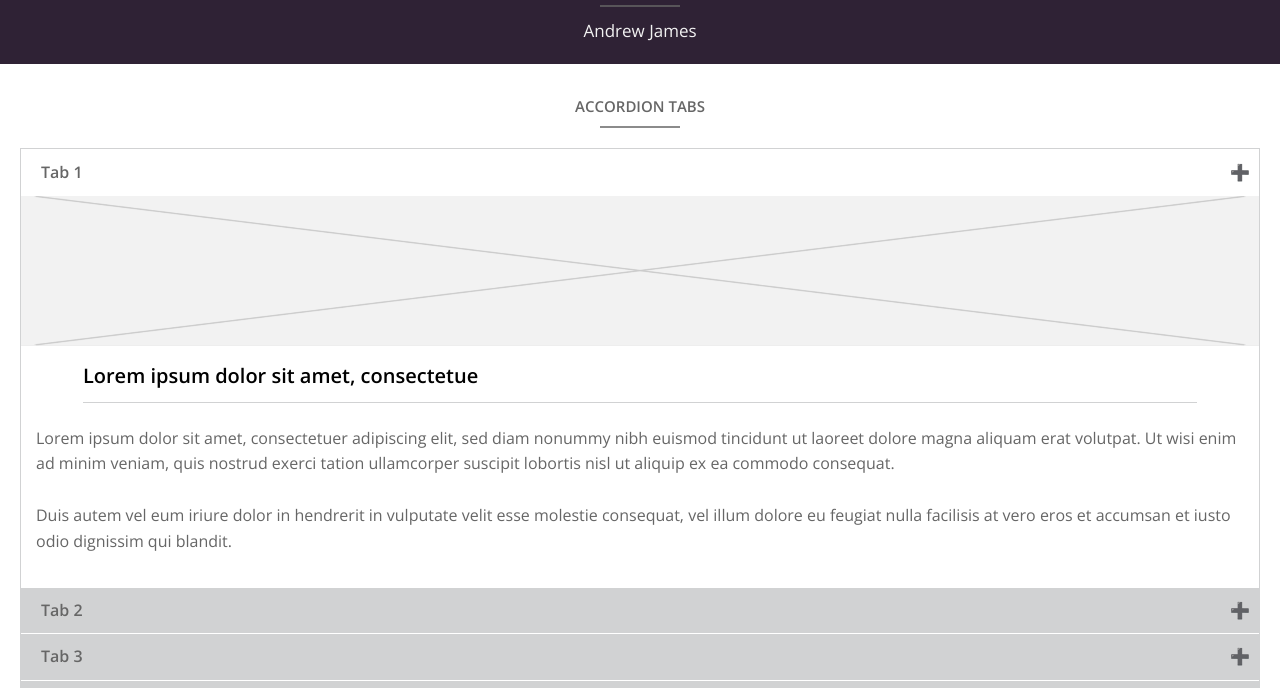
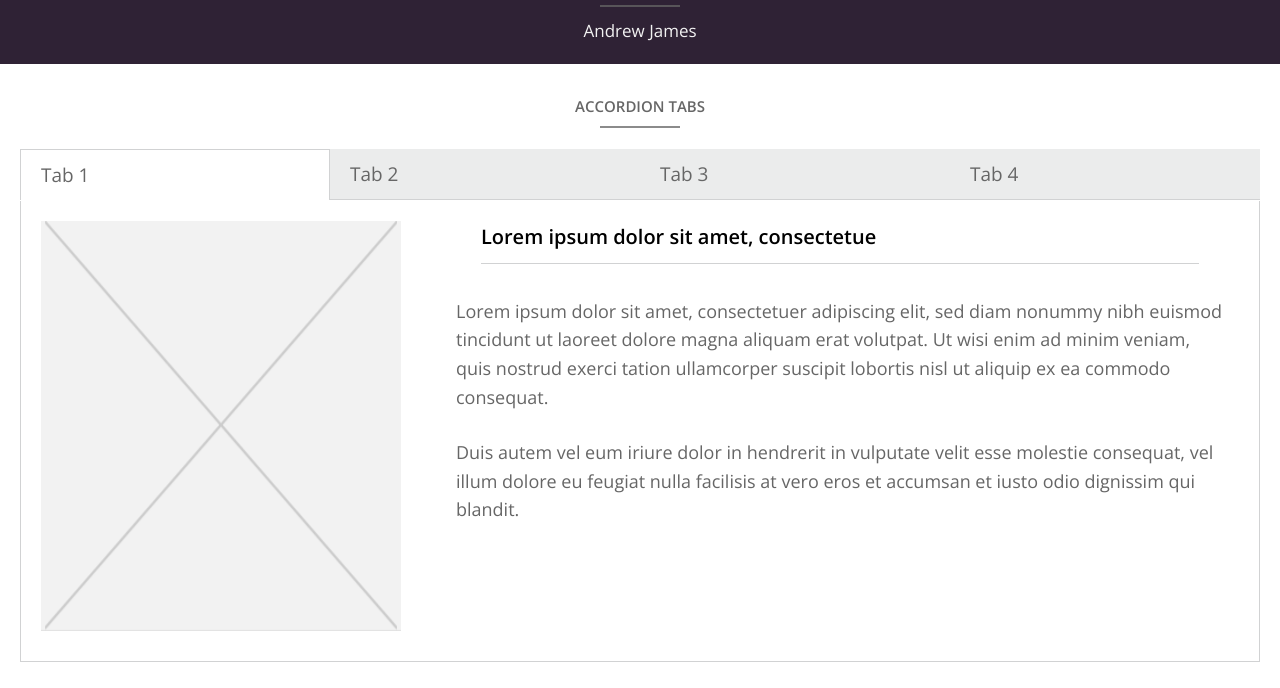
Before and after one commit to andrew-t-james/pattern-party, a website: page index.html in a window 1280 px wide. Shown: the part 63-751 px from the top of the page. Drawn offline with nearby package versions, Linux system fonts and the light colour scheme.

Commit message:
Add responsive tabs for accordion

```diff
--- a/assets/scss/components/_nav-bar.scss
+++ b/assets/scss/components/_nav-bar.scss
@@ -56,7 +56,7 @@
   }
 }
 
-@media screen and (min-width: 50rem) {
+@media screen and (min-width: 90rem) {
   .nav-bar-link-section {
     background: darken(#d1d2d3, 10%);
     display: flex;
--- a/assets/scss/components/_tabs.scss
+++ b/assets/scss/components/_tabs.scss
@@ -4,10 +4,11 @@
   flex-wrap: wrap;
 
   & label {
-    background: var(--grey-light);
+    background: lighten(#d1d2d3, 10%);
     cursor: pointer;
     display: block;
-    font-weight: bold;
+    font-size: 1.9rem;
+    font-weight: 100;
     margin: 0.5px 0;
     order: 1;
     order: initial;
@@ -24,7 +25,8 @@
   }
 
   & input[type="radio"]:checked + label + .tab {
-    display: block;
+    display: flex;
+    flex-direction: column;
   }
 }
 
@@ -89,3 +91,65 @@
     width: 90%;
   }
 }
+
+@media screen and (min-width: 50rem) {
+  .accordion-section {
+    margin: 0 auto;
+    max-width: 130rem;
+  }
+
+  .accordion-tabs {
+    border: none;
+
+    & input[type="radio"]:checked + label + .tab {
+      flex-direction: row;
+    }
+
+    & input[type="radio"]:checked + label {
+      border-left: 1px solid var(--grey-light);
+      border-right: 1px solid var(--grey-light);
+      border-top: 1px solid var(--grey-light);
+    }
+
+    & input[type="radio"]:not(:checked) + label {
+      border-bottom: 1px solid var(--grey-light);
+    }
+
+    & img {
+      height: 45rem;
+      padding: 2rem;
+      width: 40rem;
+    }
+
+    .tab {
+      border-bottom: 1px solid var(--grey-light);
+      border-left: 1px solid var(--grey-light);
+      border-right: 1px solid var(--grey-light);
+      order: 1;
+
+      & .tab-copy {
+        display: flex;
+        flex-direction: column;
+        padding: 2rem;
+
+        & p {
+          font-size: 1.8rem;
+        }
+      }
+    }
+
+    label {
+      width: 25%;
+    }
+  }
+
+  .tab-plus-sign {
+    display: none;
+  }
+}
+
+@media screen and (min-width: 100rem) {
+  .accordion-section {
+    padding: 0;
+  }
+}
--- a/index.html
+++ b/index.html
@@ -27,6 +27,7 @@
         <label for="tab-one" class="tab-title">Tab 1 <span class="tab-plus-sign">&#x2795;</span></label>
         <div class="tab">
           <img src="./assets/images/placeholder-mobile.png" alt="placeholder image" class="tab-placeholder">
+          <div class="tab-copy">
             <h3 class="tab__heading">Lorem ipsum dolor sit amet, consectetue</h3>
             <p>
               Lorem ipsum dolor sit amet, consectetuer adipiscing elit, sed diam nonummy nibh euismod tincidunt ut laoreet dolore magna
@@ -38,11 +39,13 @@
               facilisis at vero eros et accumsan et iusto odio dignissim qui blandit.
             </p>
           </div>
+        </div>
         <input type="radio" name="tabs" id="tab-two">
         <label for="tab-two" class="tab-title">Tab 2 <span class="tab-plus-sign">&#x2795;</span></label>
         <div class="tab">
           <img src="./assets/images/placeholder-mobile.png" alt="placeholder image" class="tab-placeholder">
-          <h3 class="tab__heading">Lorem ipsum dolor sit amet, consectetue</h3>
+          <div class="tab-copy">
+            <h3 class="tab__heading">Lorem 2 ipsum dolor sit amet, consectetue</h3>
             <p>
               Lorem ipsum dolor sit amet, consectetuer adipiscing elit, sed diam nonummy nibh euismod tincidunt ut laoreet dolore magna
               aliquam erat volutpat. Ut wisi enim ad minim veniam, quis nostrud exerci tation ullamcorper suscipit lobortis
@@ -53,11 +56,13 @@
               facilisis at vero eros et accumsan et iusto odio dignissim qui blandit.
             </p>
           </div>
+        </div>
         <input type="radio" name="tabs" id="tab-three">
         <label for="tab-three" class="tab-title">Tab 3 <span class="tab-plus-sign">&#x2795;</span></label>
         <div class="tab">
           <img src="./assets/images/placeholder-mobile.png" alt="placeholder image" class="tab-placeholder">
-          <h3 class="tab__heading">Lorem ipsum dolor sit amet, consectetue</h3>
+          <div class="tab-copy">
+            <h3 class="tab__heading">Lorem 3 ipsum dolor sit amet, consectetue</h3>
             <p>
               Lorem ipsum dolor sit amet, consectetuer adipiscing elit, sed diam nonummy nibh euismod tincidunt ut laoreet dolore magna
               aliquam erat volutpat. Ut wisi enim ad minim veniam, quis nostrud exerci tation ullamcorper suscipit lobortis
@@ -68,11 +73,13 @@
               facilisis at vero eros et accumsan et iusto odio dignissim qui blandit.
             </p>
           </div>
+        </div>
         <input type="radio" name="tabs" id="tab-four">
         <label for="tab-four" class="tab-title">Tab 4 <span class="tab-plus-sign">&#x2795;</span></label>
         <div class="tab">
           <img src="./assets/images/placeholder-mobile.png" alt="placeholder image" class="tab-placeholder">
-          <h3 class="tab__heading">Lorem ipsum dolor sit amet, consectetue</h3>
+          <div class="tab-copy">
+            <h3 class="tab__heading">Lorem 4 ipsum dolor sit amet, consectetue</h3>
             <p>
               Lorem ipsum dolor sit amet, consectetuer adipiscing elit, sed diam nonummy nibh euismod tincidunt ut laoreet dolore magna
               aliquam erat volutpat. Ut wisi enim ad minim veniam, quis nostrud exerci tation ullamcorper suscipit lobortis
@@ -82,6 +89,7 @@
               Duis autem vel eum iriure dolor in hendrerit in vulputate velit esse molestie consequat, vel illum dolore eu feugiat nulla
               facilisis at vero eros et accumsan et iusto odio dignissim qui blandit.
             </p>
+          </div>
         </div>
       </div>
       <div class="button-wrapper">
@@ -156,3 +164,4 @@
   </main>
 </body>
 </html>
+</div>
```
Also changed, not shown: assets/css/styles.css. Lines whose indentation alone changed are shown as unchanged.
